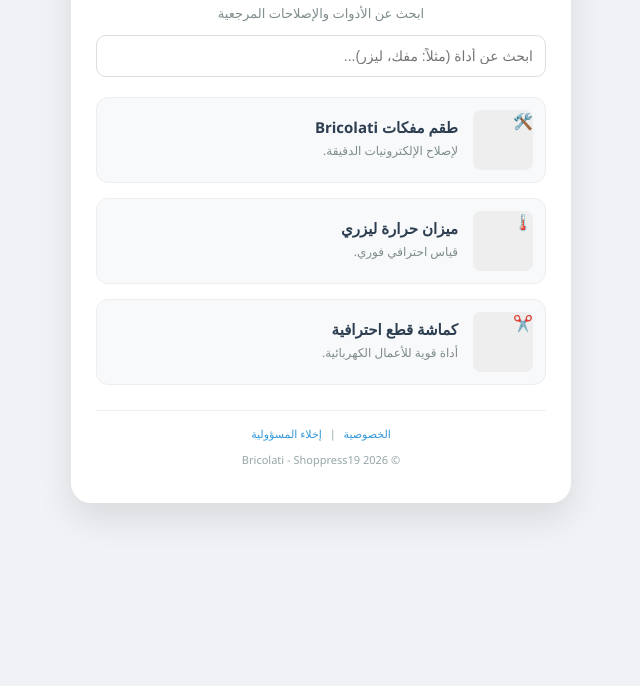
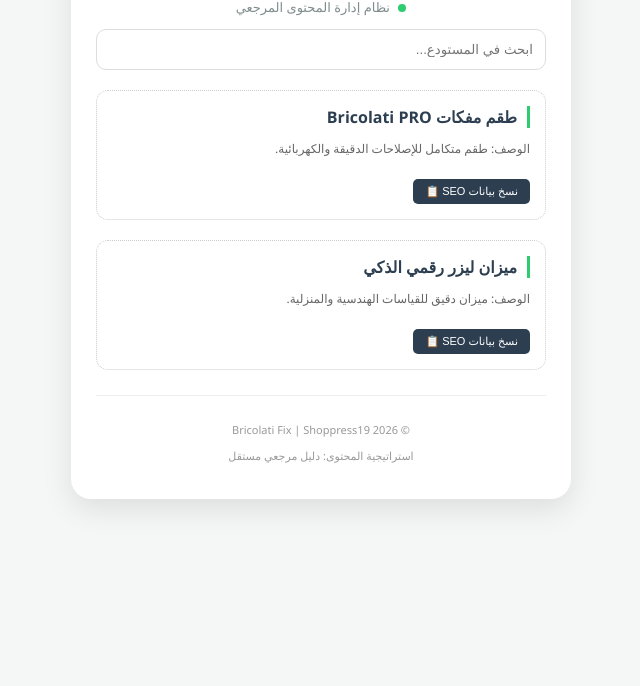
Before and after one commit to Shoppress19/bricolati-fix, a plain HTML site: page index.html in a window 1280 px wide. Shown: the part 114-800 px from the top of the page, without its empty margins (319-959 px from the left). Drawn offline with Linux system fonts and the light colour scheme.

Commit message:
Update index.html

```diff
--- a/index.html
+++ b/index.html
@@ -3,83 +3,74 @@
 <head>
     <meta charset="UTF-8">
     <meta name="viewport" content="width=device-width, initial-scale=1.0">
-    <title>Bricolati Fix | الدليل المرجعي الذكي</title>
+    <title>Bricolati Fix | لوحة التحكم والمرجع</title>
     <style>
-        :root { --main-green: #2ecc71; --dark-blue: #2c3e50; --soft-gray: #f8f9fa; }
-        body { background-color: #f0f2f5; font-family: 'Segoe UI', sans-serif; display: flex; justify-content: center; padding: 20px; margin: 0; }
-        .container { background: white; padding: 25px; border-radius: 20px; box-shadow: 0 15px 35px rgba(0,0,0,0.1); max-width: 450px; width: 100%; text-align: center; border-top: 8px solid var(--main-green); }
+        :root { --main-green: #2ecc71; --dark-blue: #2c3e50; --bg: #f4f7f6; }
+        body { background-color: var(--bg); font-family: 'Segoe UI', sans-serif; display: flex; justify-content: center; padding: 20px; margin: 0; }
+        .container { background: white; padding: 25px; border-radius: 20px; box-shadow: 0 10px 30px rgba(0,0,0,0.1); max-width: 450px; width: 100%; border-top: 8px solid var(--main-green); text-align: center; }
 
-        /* شريط البحث */
-        .search-box { width: 100%; padding: 12px; border-radius: 10px; border: 1px solid #ddd; margin-bottom: 20px; box-sizing: border-box; font-size: 14px; outline: none; }
-        .search-box:focus { border-color: var(--main-green); }
+        .search-box { width: 100%; padding: 12px; border-radius: 10px; border: 1px solid #ddd; margin-bottom: 20px; box-sizing: border-box; }
 
-        /* بطاقة المنتج */
-        .product-card { display: flex; align-items: center; border: 1px solid #eee; padding: 12px; border-radius: 12px; background: var(--soft-gray); margin-bottom: 15px; text-align: right; transition: 0.3s; text-decoration: none; color: inherit; }
-        .product-card:hover { transform: scale(1.02); border-color: var(--main-green); }
-        .product-img { width: 60px; height: 60px; border-radius: 8px; background: #eee; margin-left: 15px; }
-        .product-info h4 { margin: 0; font-size: 15px; color: var(--dark-blue); }
-        .product-info p { margin: 5px 0; font-size: 12px; color: #7f8c8d; }
+        .product-card { border: 1px dotted #ccc; padding: 15px; border-radius: 12px; background: #fff; margin-bottom: 20px; text-align: right; position: relative; }
+        .product-card h4 { margin: 0 0 10px 0; color: var(--dark-blue); border-right: 3px solid var(--main-green); padding-right: 10px; }
 
-        footer { margin-top: 25px; padding-top: 15px; border-top: 1px solid #eee; font-size: 11px; color: #95a5a6; }
-        .legal-link { cursor: pointer; color: #3498db; margin: 0 5px; }
+        /* أزرار النسخ */
+        .copy-btn { background: var(--dark-blue); color: white; border: none; padding: 6px 12px; border-radius: 5px; font-size: 11px; cursor: pointer; margin-top: 10px; transition: 0.3s; }
+        .copy-btn:hover { background: var(--main-green); }
+        .copy-btn:active { transform: scale(0.95); }
 
-        /* إخفاء المنتجات التي لا تطابق البحث */
-        .hidden { display: none; }
+        .seo-preview { background: #f9f9f9; padding: 10px; border-radius: 5px; font-size: 11px; color: #666; margin-top: 10px; border: 1px solid #eee; display: none; }
+
+        footer { margin-top: 25px; font-size: 11px; color: #999; border-top: 1px solid #eee; padding-top: 15px; }
+        .status-dot { height: 8px; width: 8px; background-color: var(--main-green); border-radius: 50%; display: inline-block; margin-left: 5px; }
     </style>
 </head>
 <body>
 
 <div class="container">
-    <h1 style="font-size: 24px; color: var(--dark-blue);">Bricolati Fix 🛠️</h1>
-    <p style="font-size: 13px; color: #7f8c8d;">ابحث عن الأدوات والإصلاحات المرجعية</p>
+    <h1 style="font-size: 22px; color: var(--dark-blue);">Bricolati Fix 🛠️</h1>
+    <p style="font-size: 13px; color: #7f8c8d;"><span class="status-dot"></span> نظام إدارة المحتوى المرجعي</p>
 
-    <input type="text" id="searchInput" class="search-box" placeholder="ابحث عن أداة (مثلاً: مفك، ليزر)..." onkeyup="filterProducts()">
+    <input type="text" id="searchInput" class="search-box" placeholder="ابحث في المستودع..." onkeyup="filterProducts()">
 
     <div id="productList">
-        <a href="#" class="product-card" data-name="مفك براغي دقة">
-            <div class="product-img">🛠️</div>
-            <div class="product-info">
-                <h4>طقم مفكات Bricolati</h4>
-                <p>لإصلاح الإلكترونيات الدقيقة.</p>
-            </div>
-        </a>
+        <div class="product-card" data-name="طقم مفكات">
+            <h4>طقم مفكات Bricolati PRO</h4>
+            <p style="font-size: 12px; color: #666;">الوصف: طقم متكامل للإصلاحات الدقيقة والكهربائية.</p>
 
-        <a href="#" class="product-card" data-name="ميزان ليزر حرارة">
-            <div class="product-img">🌡️</div>
-            <div class="product-info">
-                <h4>ميزان حرارة ليزري</h4>
-                <p>قياس احترافي فوري.</p>
-            </div>
-        </a>
+            <button class="copy-btn" onclick="copySEO('طقم مفكات، أدوات إصلاح، Bricolati، مفك دقة، AliExpress', 'اكتشف طقم مفكات Bricolati PRO الاحترافي. دليل مرجعي مستقل للأدوات الدقيقة على AliExpress، مصمم للمبدعين والهواة لضمان جودة الإصلاح وبراعة التنفيذ.')">نسخ بيانات SEO 📋</button>
 
-        <a href="#" class="product-card" data-name="كماشة أسلاك">
-            <div class="product-img">✂️</div>
-            <div class="product-info">
-                <h4>كماشة قطع احترافية</h4>
-                <p>أداة قوية للأعمال الكهربائية.</p>
-            </div>
-        </a>
+            <div class="seo-preview" id="p1">تم تجهيز الوسوم ووصف الميتا!</div>
+        </div>
+
+        <div class="product-card" data-name="ميزان ليزر">
+            <h4>ميزان ليزر رقمي الذكي</h4>
+            <p style="font-size: 12px; color: #666;">الوصف: ميزان دقيق للقياسات الهندسية والمنزلية.</p>
+
+            <button class="copy-btn" onclick="copySEO('ميزان ليزر، قياس رقمي، أدوات هندسية، Bricolati، AliExpress', 'دليل ميزان الليزر الرقمي من Bricolati. مراجعة موضوعية لأدق أدوات القياس على AliExpress، مثالي لمشاريع الترميم والديكور المنزلي بدقة متناهية.')">نسخ بيانات SEO 📋</button>
+        </div>
     </div>
 
     <footer>
-        <span class="legal-link" onclick="alert('سياسة الخصوصية: لا نجمع بياناتك.')">الخصوصية</span> |
-        <span class="legal-link" onclick="alert('إخلاء المسؤولية: مرجع تقني مستقل.')">إخلاء المسؤولية</span>
-        <p>© 2026 Bricolati - Shoppress19</p>
+        <p>© 2026 Bricolati Fix | Shoppress19</p>
+        <p>استراتيجية المحتوى: دليل مرجعي مستقل</p>
     </footer>
 </div>
 
 <script>
+    function copySEO(tags, meta) {
+        const fullText = "الوسوم:\n" + tags + "\n\nوصف الميتا:\n" + meta;
+        navigator.clipboard.writeText(fullText).then(() => {
+            alert("تم نسخ الوسوم ووصف الميتا بنجاح!");
+        });
+    }
+
     function filterProducts() {
         let input = document.getElementById('searchInput').value.toLowerCase();
         let cards = document.getElementsByClassName('product-card');
-
         for (let i = 0; i < cards.length; i++) {
             let name = cards[i].getAttribute('data-name');
-            if (name.toLowerCase().includes(input)) {
-                cards[i].classList.remove('hidden');
-            } else {
-                cards[i].classList.add('hidden');
-            }
+            cards[i].style.display = name.toLowerCase().includes(input) ? "block" : "none";
         }
     }
 </script>
```
